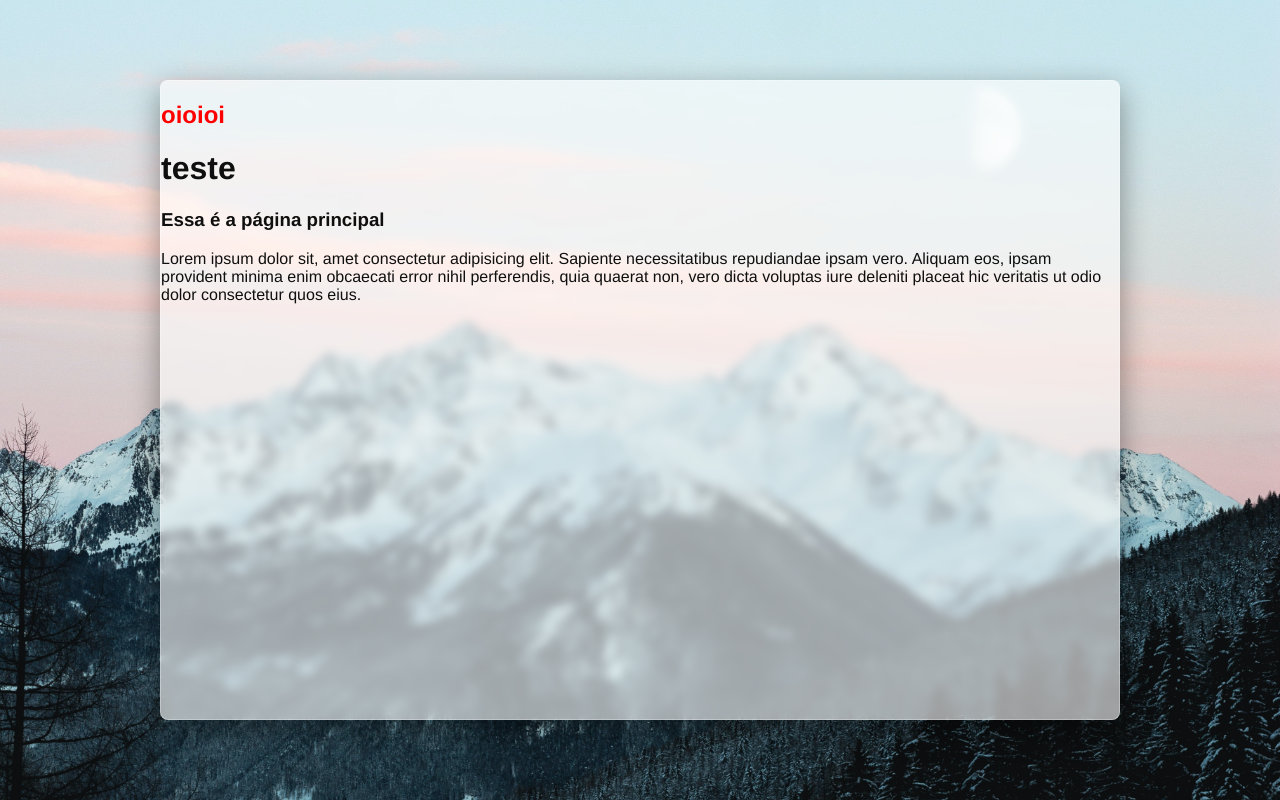
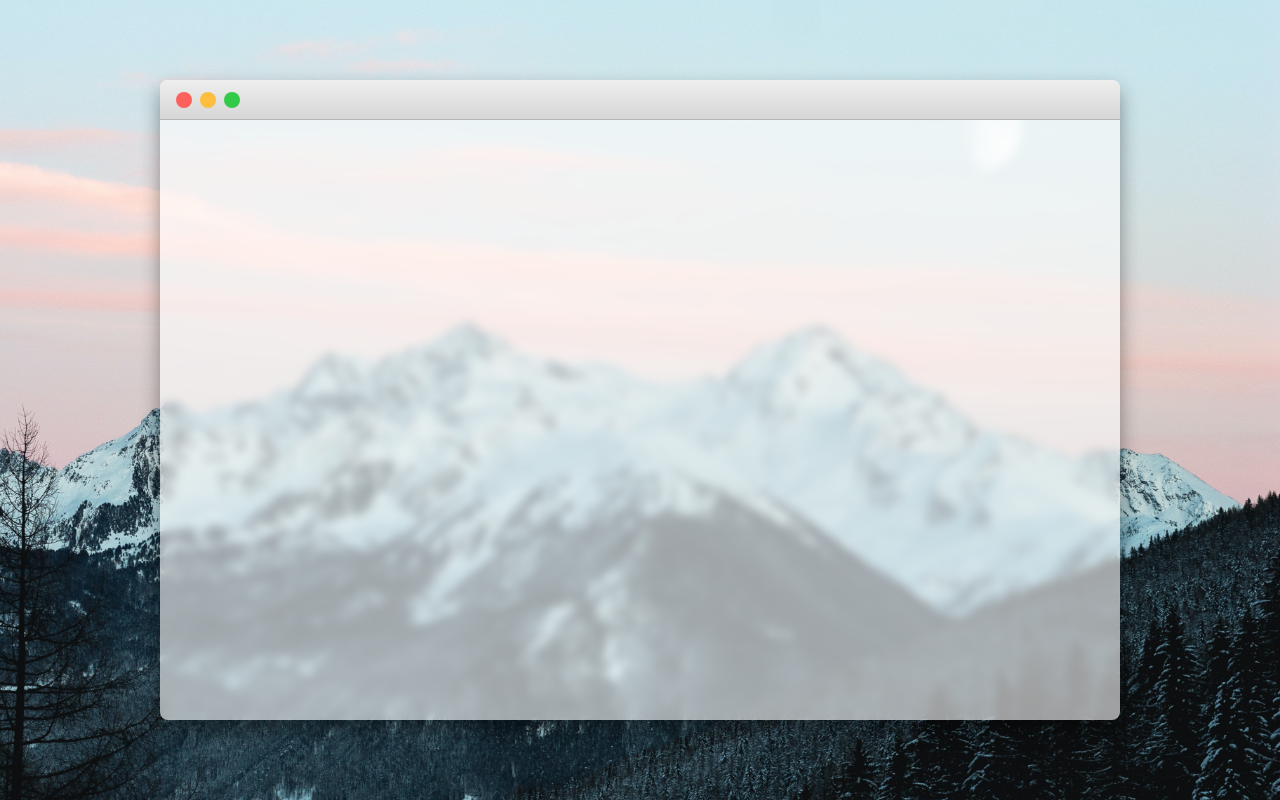
Before and after one commit to praxeds/freecodecamp-quote-machine, a Vue app: page / in a window 1280 px wide. Built offline with nearby package versions, Linux system fonts and the light colour scheme.

Commit message:
Added browser buttons

```diff
--- a/src/components/header.vue
+++ b/src/components/header.vue
@@ -1,17 +1,60 @@
 <template>
   <nav>
-    <h2>oioioi</h2>
+    <section id="circles">
+      <span></span>
+      <span></span>
+      <span></span>
+    </section>
   </nav>
 </template>
 
 <script>
 export default {
   name: "Header",
-}
+};
 </script>
 
 <style scoped lang="scss">
-h2 {
-    color: red;
+// Colors
+$red: #fc615c;
+$yellow: #fdbe40;
+$green: #34ca49;
+
+$transition: all 0.2s ease-in-out;
+
+nav {
+  display: flex;
+  height: 2.5rem;
+  border-radius: 0.5rem 0.5rem 0 0;
+  border-bottom: 1px solid #b6b5b6;
+  background: linear-gradient(#eeeeee, #d7d6d7);
+
+  section#circles {
+    flex: 0 0 6rem;
+    padding: 0 1rem;
+    display: flex;
+    justify-content: space-between;
+    align-items: center;
+
+    span {
+      height: 1rem;
+      width: 1rem;
+      border-radius: 50%;
+      transition: $transition;
+      &:nth-of-type(1) {
+        background: $red;
+      }
+      &:nth-of-type(2) {
+        background: $yellow;
+      }
+      &:nth-of-type(3) {
+        background: $green;
+      }
+      &:hover {
+        cursor: pointer;
+        filter: brightness(90%);
+      }
+    }
+  }
 }
 </style>
--- a/src/components/main.vue
+++ b/src/components/main.vue
@@ -1,15 +1,7 @@
 <template>
   <main>
     <Header />
-    <h1>teste</h1>
-    <h3>Essa é a página principal</h3>
-    <p>
-      Lorem ipsum dolor sit, amet consectetur adipisicing elit. Sapiente
-      necessitatibus repudiandae ipsam vero. Aliquam eos, ipsam provident minima
-      enim obcaecati error nihil perferendis, quia quaerat non, vero dicta
-      voluptas iure deleniti placeat hic veritatis ut odio dolor consectetur
-      quos eius.
-    </p>
+    <aside></aside>
   </main>
 </template>
 
@@ -33,11 +25,21 @@ main {
   border-radius: 0.5rem;
   height: 80vh;
   width: 75vw;
-  backdrop-filter: blur(50px);
-  background: rgba(255, 255, 255, 0.6);
-  backdrop-filter: blur(5px);
-  -webkit-backdrop-filter: blur(5px);
-  border: 1px solid rgba(255, 255, 255, 0.3);
-  box-shadow: 0 10px 30px 0 hsla(0, 0%, 0%, 0.4);
+  box-shadow: 0 10px 20px 0 hsla(0, 0%, 0%, 0.4);
+
+  aside {
+    width: inherit;
+    height: inherit;
+    position: absolute;
+    left: inherit;
+    top: inherit;
+    transform: inherit;
+    border-radius: inherit;
+    background: rgba(255, 255, 255, 0.6);
+    backdrop-filter: blur(50px);
+    backdrop-filter: blur(5px);
+    -webkit-backdrop-filter: blur(5px);
+    z-index: -1;
+  }
 }
 </style>
```
